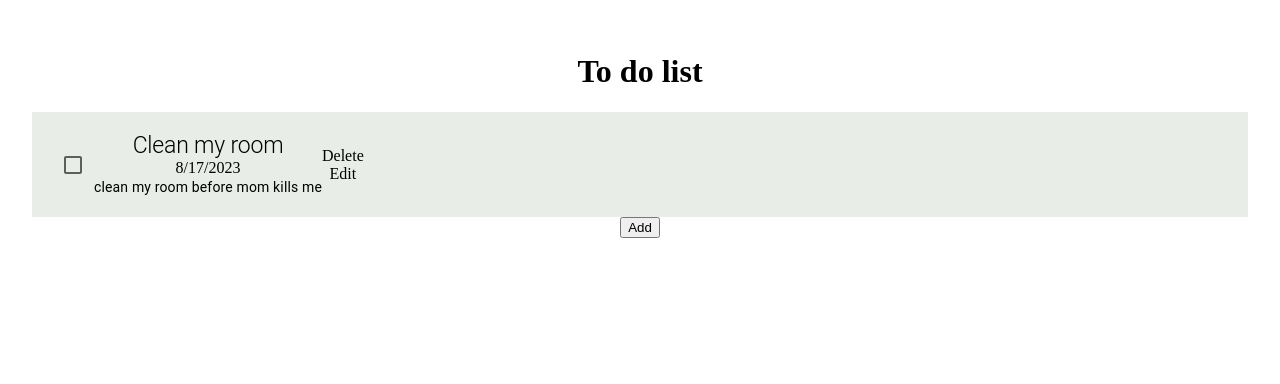
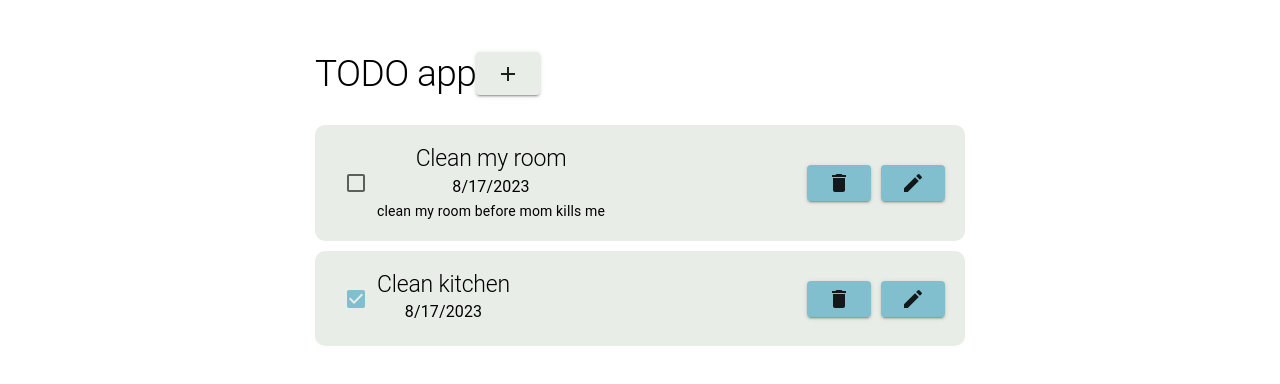
Before and after one commit to amirgc0021/todo, a React (Vite) app: page / in a window 1280 px wide. Shown: the top 384 px of the page. Built offline with nearby package versions, Linux system fonts and the light colour scheme.

Commit message:
some dom strcture

```diff
--- a/src/App.tsx
+++ b/src/App.tsx
@@ -17,6 +17,9 @@ function App() {
 		},
 		spacing: [20, 42, 5],
 		typography: {
+			h1:{
+				fontSize: "37px"
+			},
 			h2: {
 				fontSize: "23px"
 			}
@@ -25,15 +28,7 @@ function App() {
 
 	return (
 		<ThemeProvider theme={theme}>
-			<div>
-
-				<h1>To do list</h1>
-
-				<TaskList />
-
-
-				{/* <button onClick={() => setOpenAddTaskModal(true)}>open Modal</button> */}
-			</div>
+			<TaskList />
 		</ThemeProvider>
 	)
 }
--- a/src/components/tasks/addTask/AddTask.tsx
+++ b/src/components/tasks/addTask/AddTask.tsx
@@ -43,7 +43,7 @@ export default function AddTask({ closeDialog, task }: Props) {
 				priority: formData.get("priority") as selectValOption
 			}
 
-			dispatch(editTask(editedTask))
+			dispatch(editTask(editedTask));
 		}
 
 		closeDialog();
--- a/src/components/tasks/taskItem/TaskItem.tsx
+++ b/src/components/tasks/taskItem/TaskItem.tsx
@@ -1,8 +1,11 @@
 import React, { useState } from "react";
 import Typography from '@mui/material/Typography';
 import CheckBox from '@mui/material/Checkbox';
-import Grid from '@mui/material/Grid';
-import Button from '@mui/material/Grid';
+import Stack from '@mui/material/Stack';
+import Box from '@mui/material/Box';
+import Button from '@mui/material/Button';
+import { useDispatch } from "react-redux";
+import { editTask } from 'redux/listSlice';
 
 //types
 import type { ItaskItem } from "../types"
@@ -11,6 +14,10 @@ import type { ItaskItem } from "../types"
 import styles from "./TaskItem.module.css";
 import { toDate } from "utils/utils";
 
+import CheckBoxIcon from '@mui/icons-material/CheckBox';
+import DeleteIcon from '@mui/icons-material/Delete';
+import EditIcon from '@mui/icons-material/Create';
+
 type Props = {
 	item: ItaskItem,
 	deleteTask: (id: string) => void
@@ -18,10 +25,10 @@ type Props = {
 }
 
 export default function TaskItem({ item, deleteTask, updateTask }: Props) {
-	const [isDone, setIsDone] = useState<boolean>(item.done);
+	const dispatch = useDispatch();
 
 	const updateTaskDoneState = (event: React.ChangeEvent<HTMLInputElement>) => {
-		setIsDone(event.target.checked)
+		dispatch(editTask({...item, done: event.target.checked}))
 	}
 
 	const removeTask = () => {
@@ -33,26 +40,26 @@ export default function TaskItem({ item, deleteTask, updateTask }: Props) {
 	}
 
 	return (
-		<Grid container item className={styles.wrapper} sx={{ bgcolor: "primary.main", p: 0 }} alignItems="center">
-			<Grid item>
-				<CheckBox checked={isDone} onChange={updateTaskDoneState} />
-			</Grid>
+		<Stack className={styles.wrapper} sx={{ bgcolor: "primary.main", p: 0, borderRadius: "10px" }} alignItems="center" direction="row">
+			<Box>
+				<CheckBox checked={item.done} checkedIcon={<CheckBoxIcon color="secondary" />} onChange={updateTaskDoneState} />
+			</Box>
 
-			<Grid item>
+			<Box>
 				<Typography variant="h2">{item.title}</Typography>
+				<Typography variant="subtitle1">{toDate(item.timestamp)}</Typography>
+				<Typography variant="body2">{item.description}</Typography>
+			</Box>
 
-				<span>{toDate(item.timestamp)}</span>
-				<Typography variant="body2">{item.description}</Typography>
-			</Grid>
+			<Stack marginLeft="auto" direction="row" gap={"10px"} useFlexGap>
+				<Button variant='contained' color='secondary' type='submit' onClick={removeTask}>
+					<DeleteIcon />
+				</Button>
 
-			<Grid item justifySelf="end">
-				<Button onClick={removeTask}>
-					Delete
+				<Button variant='contained' color='secondary' type='submit' onClick={_updateTask}>
+					<EditIcon />
 				</Button>
-				<Button onClick={_updateTask}>
-					Edit
-				</Button>
-			</Grid>
-		</Grid>
+			</Stack>
+		</Stack>
 	)
 }
--- a/src/components/tasks/tasksList/TasksList.tsx
+++ b/src/components/tasks/tasksList/TasksList.tsx
@@ -1,14 +1,20 @@
+import { useMemo, useState } from 'react';
+import { useDispatch, useSelector } from 'react-redux';
+import { removeTask } from 'redux/listSlice';
+
 import TaskItem from '../taskItem/TaskItem';
 import Dialog from '@mui/material/Dialog';
 import AddTask from '../addTask/AddTask';
 import Grid from '@mui/material/Grid';
-
-import { useMemo, useState } from 'react';
-import { useDispatch, useSelector } from 'react-redux';
-import { removeTask } from 'redux/listSlice';
+import Typography from '@mui/material/Typography';
+import Button from '@mui/material/Button';
+import Stack from '@mui/material/Stack';
+import Box from '@mui/material/Box';
 
 import type { AppState } from 'redux/store';
-import type{ ItaskItem } from '../types';
+import type { ItaskItem } from '../types';
+
+import AddIcon from '@mui/icons-material/Add';
 
 type Props = {};
 
@@ -21,7 +27,7 @@ export default function TasksList({ }: Props) {
 	const dispatch = useDispatch();
 	const list = useSelector((state: AppState) => state.listSlice.todoList);
 
-	const [activeUpdateTask, setActiveUpdateTask] = useState<TaskDialog>({open: false, taskData: null});
+	const [activeUpdateTask, setActiveUpdateTask] = useState<TaskDialog>({ open: false, taskData: null });
 
 	const closeDialog = () => {
 		setActiveUpdateTask({
@@ -41,25 +47,29 @@ export default function TasksList({ }: Props) {
 		dispatch(removeTask(id))
 	}
 
-	const updateTask = (task: ItaskItem) => {
+	const openTaskDialogInEditMode = (task: ItaskItem) => {
 		setActiveUpdateTask({
 			open: true,
 			taskData: task
 		})
 	}
 
-	const tasksList = useMemo(() => list.map(item => <TaskItem key={item.id} item={item} deleteTask={deleteTask} updateTask={updateTask} />), [list])
+	const tasksList = useMemo(() => list.map(item => <TaskItem key={item.id} item={item} deleteTask={deleteTask} updateTask={openTaskDialogInEditMode} />), [list])
 
 	return (
-		<div>
-			<Grid container direction={"column"} rowGap={"20px"}>
+		<Box maxWidth="650px" margin="20px auto 0">
+			<Stack direction="row" marginBottom="30px">
+				<Typography variant="h1">TODO app</Typography>
+				<Button variant='contained' onClick={addTaskToList}><AddIcon /></Button>
+			</Stack>
+
+			<Grid container direction={"column"} rowGap={"10px"}>
 				{tasksList}
 			</Grid>
 
-			<button onClick={addTaskToList}>Add</button>
-			<Dialog open={activeUpdateTask.open} sx={{p: 0}}>
+			<Dialog open={activeUpdateTask.open} sx={{ p: 0 }} onClose={closeDialog}>
 				<AddTask task={activeUpdateTask.taskData} closeDialog={closeDialog} />
 			</Dialog>
-		</div>
+		</Box>
 	)
 }
--- a/src/data/mockItems.json
+++ b/src/data/mockItems.json
@@ -6,5 +6,13 @@
 		"priority": "high",
 		"timestamp": 1692283079607,
 		"done": false
+	},
+	{
+		"id": "323321",
+		"title": "Clean kitchen",
+		"description": "",
+		"priority": "high",
+		"timestamp": 1692283079607,
+		"done": true
 	}
 ]
```
